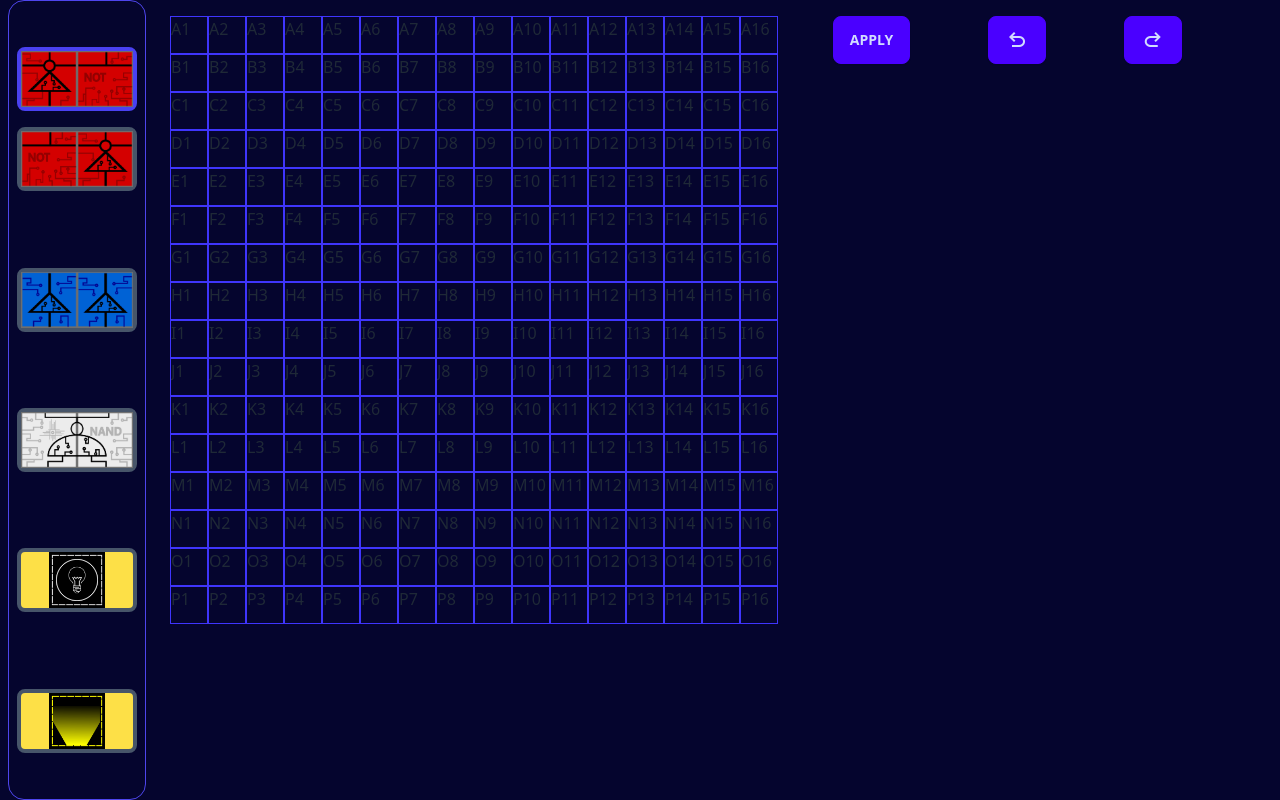
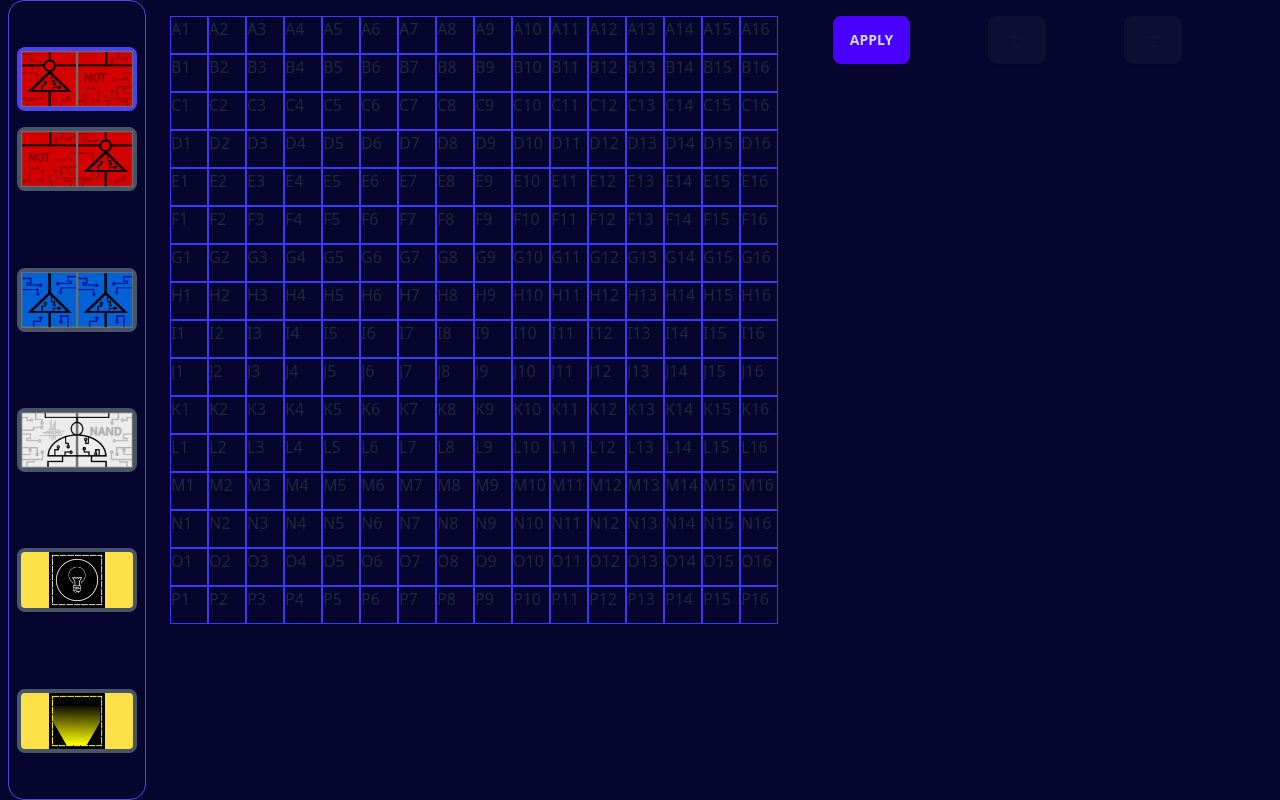
Before and after one commit to DahliaBloom/BwInf, a Vue app in the folder 42/Bloeckchen/: page / in a window 1280 px wide. Built offline with nearby package versions, Linux system fonts and the light colour scheme.

Commit message:
working undo/redo

```diff
--- a/42/Bloeckchen/src/components/HelloWorld.vue
+++ b/42/Bloeckchen/src/components/HelloWorld.vue
@@ -37,10 +37,16 @@
   <div class="flex justify-around w-1/3 pt-4">
   <button @click="this.applyLights(this.cutie(this.formatColors(this.squareColors)))"
     class="btn-primary btn">APPLY</button>
-  <button @click="undo" class="btn-primary btn"><span class="material-symbols-outlined">
+  <button v-if="this.undoStack.length>0" @click="undo" class="btn-primary btn"><span class="material-symbols-outlined">
       undo
     </span></button>
-    <button @click="redo" class="btn-primary btn"><span class="material-symbols-outlined">
+    <button v-else @click="undo" class="btn-primary btn btn-disabled"><span class="material-symbols-outlined">
+      undo
+    </span></button>
+    <button v-if="this.redoStack.length>0" @click="redo" class="btn-primary btn"><span class="material-symbols-outlined">
+      redo
+    </span></button>
+    <button v-else @click="redo" class="btn-primary btn btn-disabled"><span class="material-symbols-outlined">
       redo
     </span></button></div>
 </template>
@@ -52,8 +58,8 @@ export default {
       gridSize: 16,
       gridContent: Array(16 * 16).fill(""),
       squareColors: Array(16 * 16).fill(""),
-      colorsStack: [],
-      redocolorsstack: [],
+      undoStack: [],
+      redoStack: []
     };
   },
   props: ['selectedColor'],
@@ -164,22 +170,29 @@ export default {
     },
     handleClick(index) {
       console.log(this.colorsStack)
-      this.colorsStack.push(JSON.parse(JSON.stringify(this.squareColors)).map(item => ['lightpink', 'lightyellow', 'lightgreen', 'lightblue', 'lightgray'].includes(item) ? '' : item))
-      console.log(this.colorsStack)
+      this.undoStack.push(JSON.parse(JSON.stringify(this.squareColors)).map(item => ['lightpink', 'lightyellow', 'lightgreen', 'lightblue', 'lightgray'].includes(item) ? '' : item))
       console.log(this.cutie(this.formatColors(this.squareColors)))
       // Call the method when clicked
       this.clicked(index);
+
+      this.redoStack = [];
     },
     undo() {
-      this.redocolorsstack.push(JSON.parse(JSON.stringify(this.squareColors)))
-      this.squareColors = JSON.parse(JSON.stringify(this.colorsStack.pop()))
-      console.log(this.squareColors)
+      if (this.undoStack.length > 0) {
+        // Push the current state to redoStack
+        this.redoStack.push(JSON.parse(JSON.stringify(this.squareColors)));
+        // Pop the last state from undoStack and set it as current state
+        this.squareColors = JSON.parse(JSON.stringify(this.undoStack.pop()));
+      }
     },
     redo() {
-      let tmp = JSON.parse(JSON.stringify(this.redocolorsstack.pop()))
-      this.colorsStack.push(JSON.parse(JSON.stringify(tmp)))
-      this.squareColors = JSON.parse(JSON.stringify(tmp))
-      console.log(JSON.stringify(this.squareColors))
+      if (this.redoStack.length > 0) {
+        // Push the current state to undoStack
+        this.undoStack.push(JSON.parse(JSON.stringify(this.squareColors)));
+        // Pop the last state from redoStack and set it as current state
+        this.squareColors = JSON.parse(JSON.stringify(this.redoStack.pop()));
+      }
+      console.log(this.squareColors)
     },
     hoveredOver(index) {
       // Implement your logic for when the square is hovered over
```
